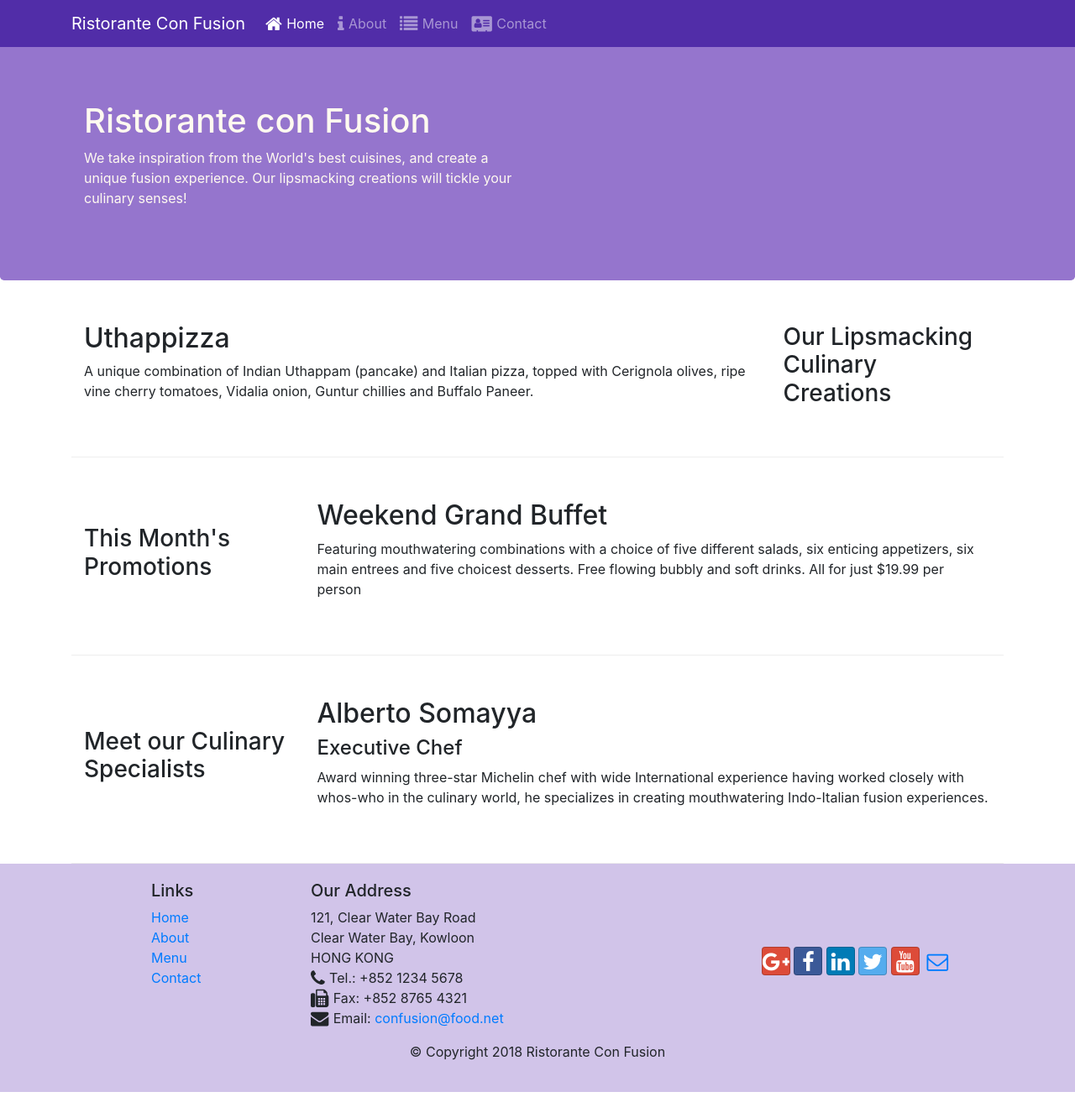
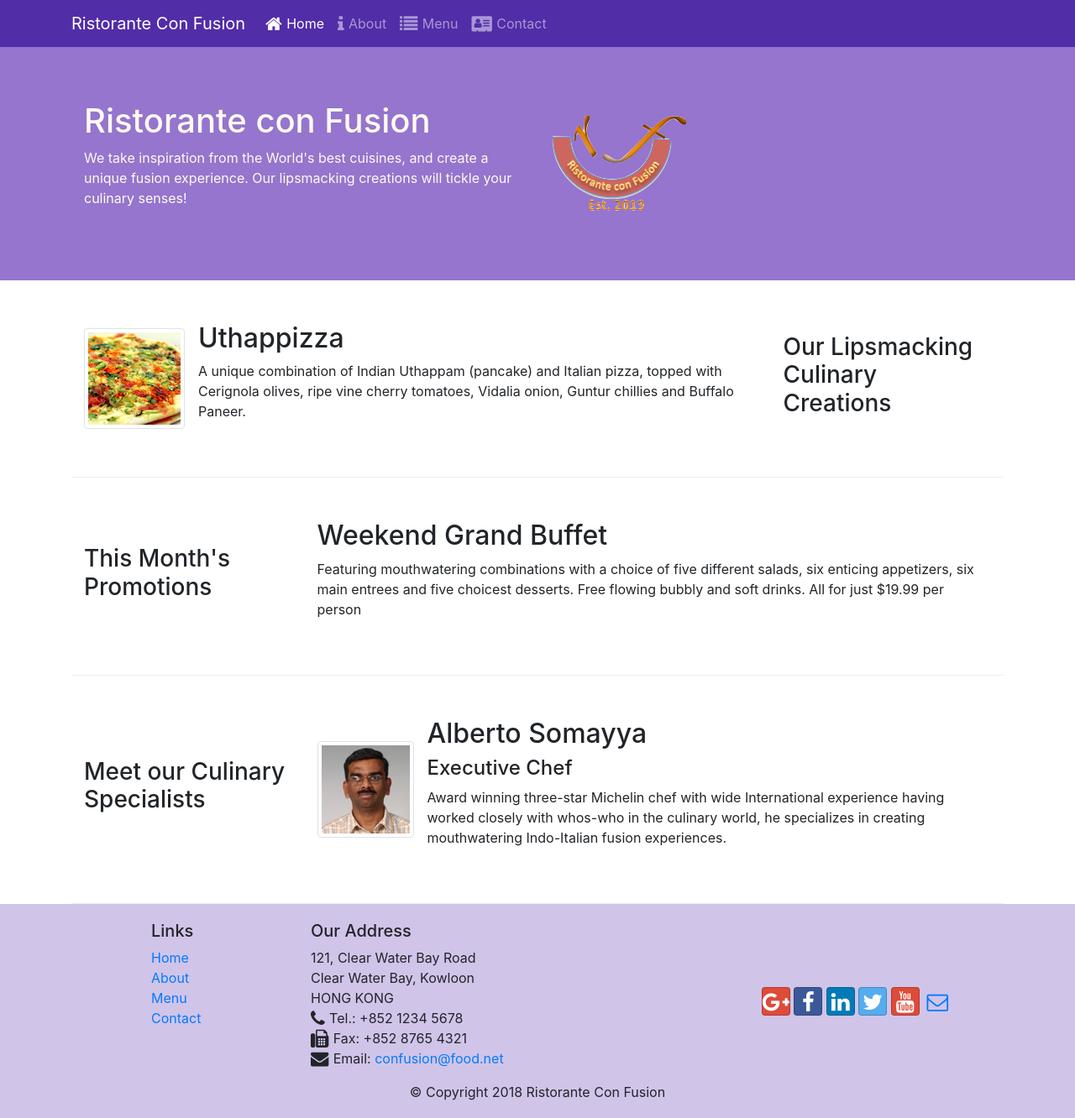
Before and after one commit to geoffvargo/conFusion, a website: page index.html in a window 1280 px wide. Shown: the whole page at 84% size. Before the commit the page ends 1301 px from the top, so only its background shows below. Drawn offline with nearby package versions, Linux system fonts and the light colour scheme.

Commit message:
images and media

```diff
--- a/css/styles.css
+++ b/css/styles.css
@@ -21,6 +21,7 @@
     margin: 0px auto;
     background: #9575CD;
     color: floralwhite;
+    border-radius: 0rem;
 }
 
 .address {
--- a/index.html
+++ b/index.html
@@ -51,8 +51,8 @@
 						fusion experience. Our
 						lipsmacking creations will tickle your culinary senses!</p>
 				</div>
-				<div class="col-12 col-sm">
-					<!-- <p>stuff</p> -->
+				<div class="col-12 col-sm align-self-center">
+					<img src="./img/logo.png" class="img-fluid">
 				</div>
 			</div>
 		</div>
@@ -64,14 +64,18 @@
 				<h3>Our Lipsmacking Culinary Creations</h3>
 			</div>
 			<div class="col col-sm order-sm-first col-md">
-				<h2>Uthappizza</h2>
+				<div class="media">
+					<img class="d-flex mr-3 img-thumbnail align-self-center" src="img/uthappizza.png" alt="uthapizza">
+					<div class="media-body">
+						<h2 class="mt-0">Uthappizza</h2>
 						<p>A unique combination of Indian Uthappam (pancake) and Italian pizza, topped with
 							Cerignola olives,
 							ripe vine cherry tomatoes, Vidalia onion, Guntur chillies and Buffalo
 							Paneer.</p>
 					</div>
 				</div>
-
+			</div>
+		</div>
 
 		<div class="row row-content align-items-center">
 			<div class="col-12 col-sm-4 order-sm-first col-md-3">
@@ -92,13 +96,16 @@
 				<h3>Meet our Culinary Specialists</h3>
 			</div>
 			<div class="col col-sm col-md">
-				<h2>Alberto Somayya</h2>
+				<div class="media">
+					<img class="d-flex mr-3 img-thumbnail align-self-center" src="img/alberto.png" alt="alberto">
+					<div class="media-body">
+						<h2 class="mt-0">Alberto Somayya</h2>
 						<h4>Executive Chef</h4>
-				<p>Award winning three-star Michelin chef with wide International experience having
-					worked closely with
-					whos-who in the culinary world, he specializes in creating mouthwatering
-					Indo-Italian fusion
+						<p>Award winning three-star Michelin chef with wide International experience having worked closely with
+							whos-who in the culinary world, he specializes in creating mouthwatering Indo-Italian fusion
 							experiences. </p>
+					</div>
+				</div>
 			</div>
 		</div>
 	</div>
```
Also changed, not shown: aboutus.html (+3 -2 lines), contactus.html (+2 -1 lines), img/alberto.png (added), img/buffet.png (added), img/logo.png (added), img/uthappizza.png (added). Lines whose indentation alone changed are shown as unchanged.
